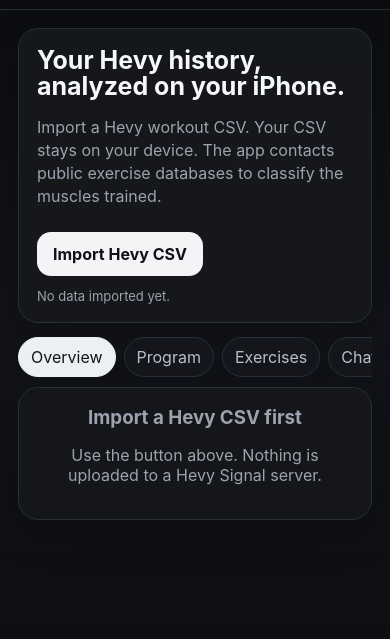
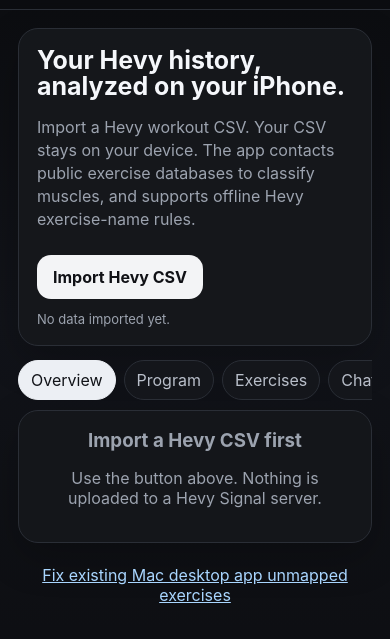
Before and after one commit to moriseren/hevy-signal, a plain HTML site: page docs/index.html in a window 390 px wide. Shown: the part 61-700 px from the top of the page. Drawn offline with Linux system fonts and the light colour scheme; no server answers.

Commit message:
Document safe desktop mapping repair and refresh mobile cache

```diff
--- a/docs/index.html
+++ b/docs/index.html
@@ -23,7 +23,7 @@
   <main>
     <section class="hero card">
       <h2>Your Hevy history, analyzed on your iPhone.</h2>
-      <p>Import a Hevy workout CSV. Your CSV stays on your device. The app contacts public exercise databases to classify the muscles trained.</p>
+      <p>Import a Hevy workout CSV. Your CSV stays on your device. The app contacts public exercise databases to classify muscles, and supports offline Hevy exercise-name rules.</p>
       <label class="upload" for="csvFile">Import Hevy CSV</label>
       <input id="csvFile" type="file" accept=".csv,text/csv" hidden />
       <div id="status" class="status">No data imported yet.</div>
@@ -42,10 +42,11 @@
     <section id="exercises" class="panel"></section>
     <section id="brief" class="panel"></section>
     <section id="privacy" class="panel"></section>
+  <p style="text-align:center;margin-top:22px"><a href="desktop-mapping-fixer.html" style="color:#a9d6ff">Fix existing Mac desktop app unmapped exercises</a></p>
   </main>
 
   <template id="emptyTemplate"><div class="card empty"><h3>Import a Hevy CSV first</h3><p>Use the button above. Nothing is uploaded to a Hevy Signal server.</p></div></template>
-  <script src="muscle-engine.js"></script>
+  <script src="muscle-engine.js?v=4"></script>
   <script src="app.js"></script>
 </body>
 </html>
```
